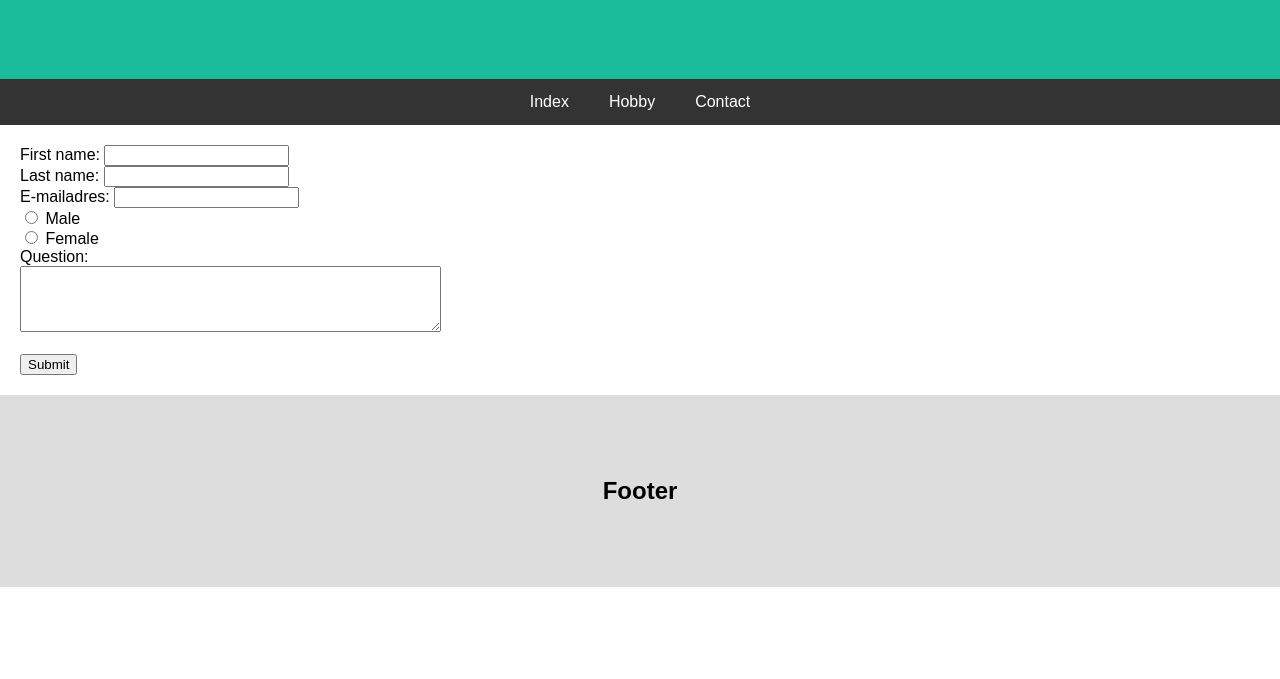
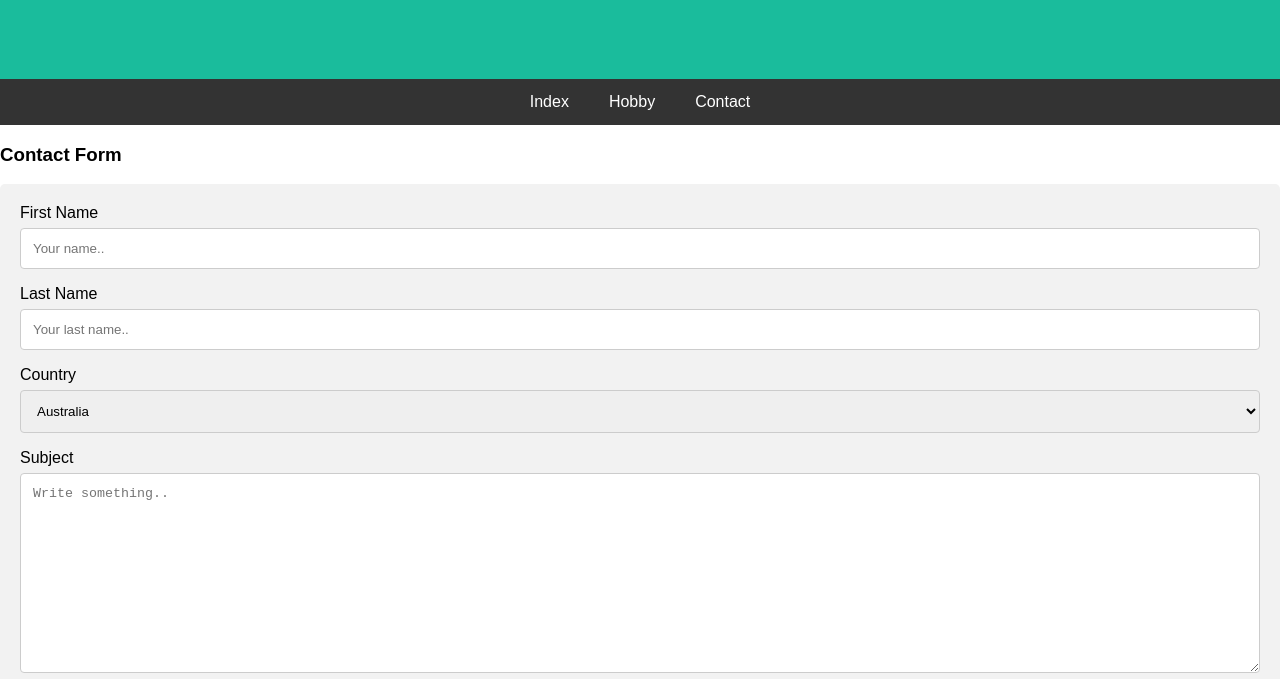
Before and after one commit to JessedeWolf/jessedewolf.github.io, a plain HTML site: page contact.html in a window 1280 px wide. Shown: the part 121-800 px from the top of the page. Drawn offline with Linux system fonts and the light colour scheme.

Commit message:
portfolio 2

```diff
--- a/contact.html
+++ b/contact.html
@@ -21,24 +21,74 @@
 </div>
 
 <!-- The flexible grid (content) -->
-<div class="row">
-  <div class="main">
-        <form>
-                First name:
-                <input type="text" name="firstname"><br>
-                Last name:
-                <input type="text" name="lastname"><br>
-                E-mailadres:
-                <input type="text" name="email"><br>
-                <input type="radio" name="gender" value="male"> Male<br>
-                <input type="radio" name="gender" value="female"> Female<br>
-                Question:<br>
-                <textarea rows="4" cols="50"></textarea>
-                <br><br>
-                <input type="submit" value="Submit">
-              </form>
-  </div>
+<!DOCTYPE html>
+<html>
+<head>
+<meta name="viewport" content="width=device-width, initial-scale=1">
+<style>
+body {font-family: Arial, Helvetica, sans-serif;}
+* {box-sizing: border-box;}
+
+input[type=text], select, textarea {
+    width: 100%;
+    padding: 12px;
+    border: 1px solid #ccc;
+    border-radius: 4px;
+    box-sizing: border-box;
+    margin-top: 6px;
+    margin-bottom: 16px;
+    resize: vertical;
+}
+
+input[type=submit] {
+    background-color: #4CAF50;
+    color: white;
+    padding: 12px 20px;
+    border: none;
+    border-radius: 4px;
+    cursor: pointer;
+}
+
+input[type=submit]:hover {
+    background-color: #45a049;
+}
+
+.container {
+    border-radius: 5px;
+    background-color: #f2f2f2;
+    padding: 20px;
+}
+</style>
+</head>
+<body>
+
+<h3>Contact Form</h3>
+
+<div class="container">
+  <form action="/action_page.php">
+    <label for="fname">First Name</label>
+    <input type="text" id="fname" name="firstname" placeholder="Your name..">
+
+    <label for="lname">Last Name</label>
+    <input type="text" id="lname" name="lastname" placeholder="Your last name..">
+
+    <label for="country">Country</label>
+    <select id="country" name="country">
+      <option value="australia">Australia</option>
+      <option value="canada">Canada</option>
+      <option value="usa">USA</option>
+    </select>
+
+    <label for="subject">Subject</label>
+    <textarea id="subject" name="subject" placeholder="Write something.." style="height:200px"></textarea>
+
+    <input type="submit" value="Submit">
+  </form>
 </div>
+
+</body>
+</html>
+
 
 <!-- Footer -->
 <div class="footer">
```
